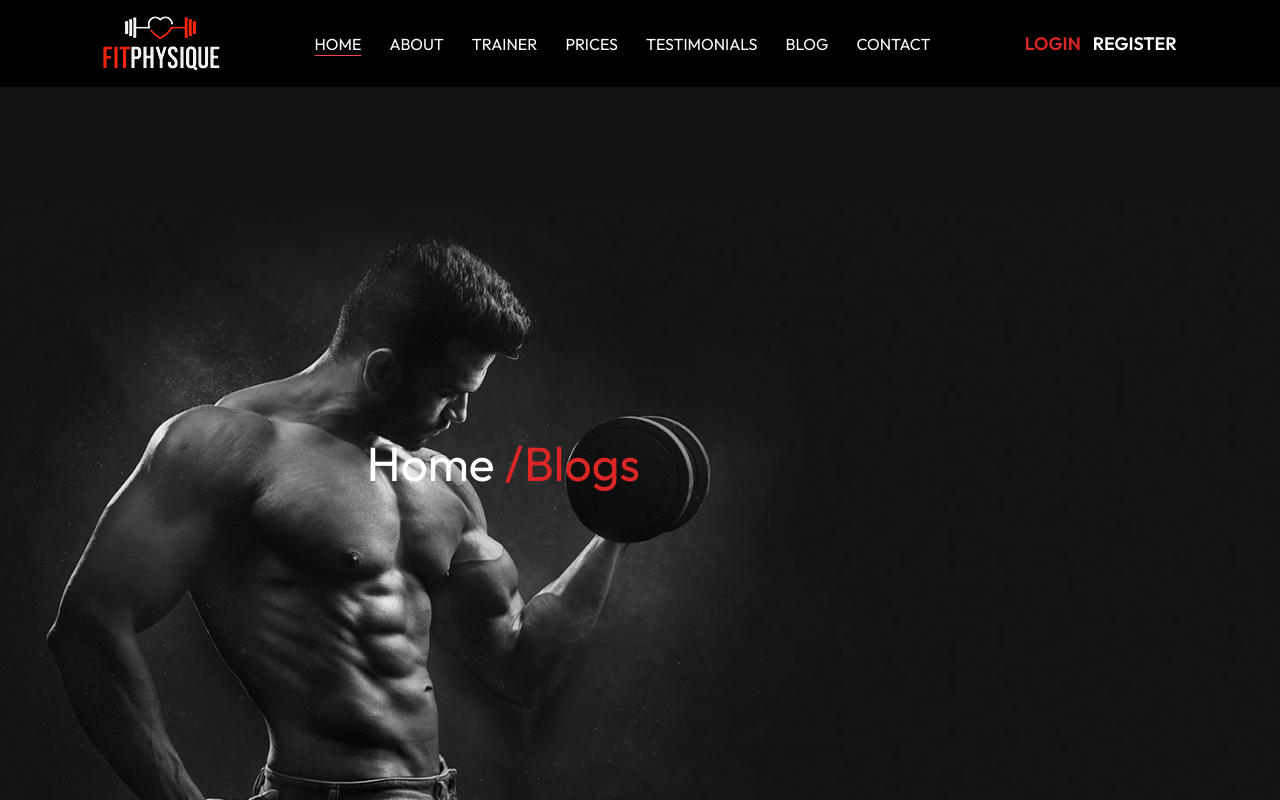
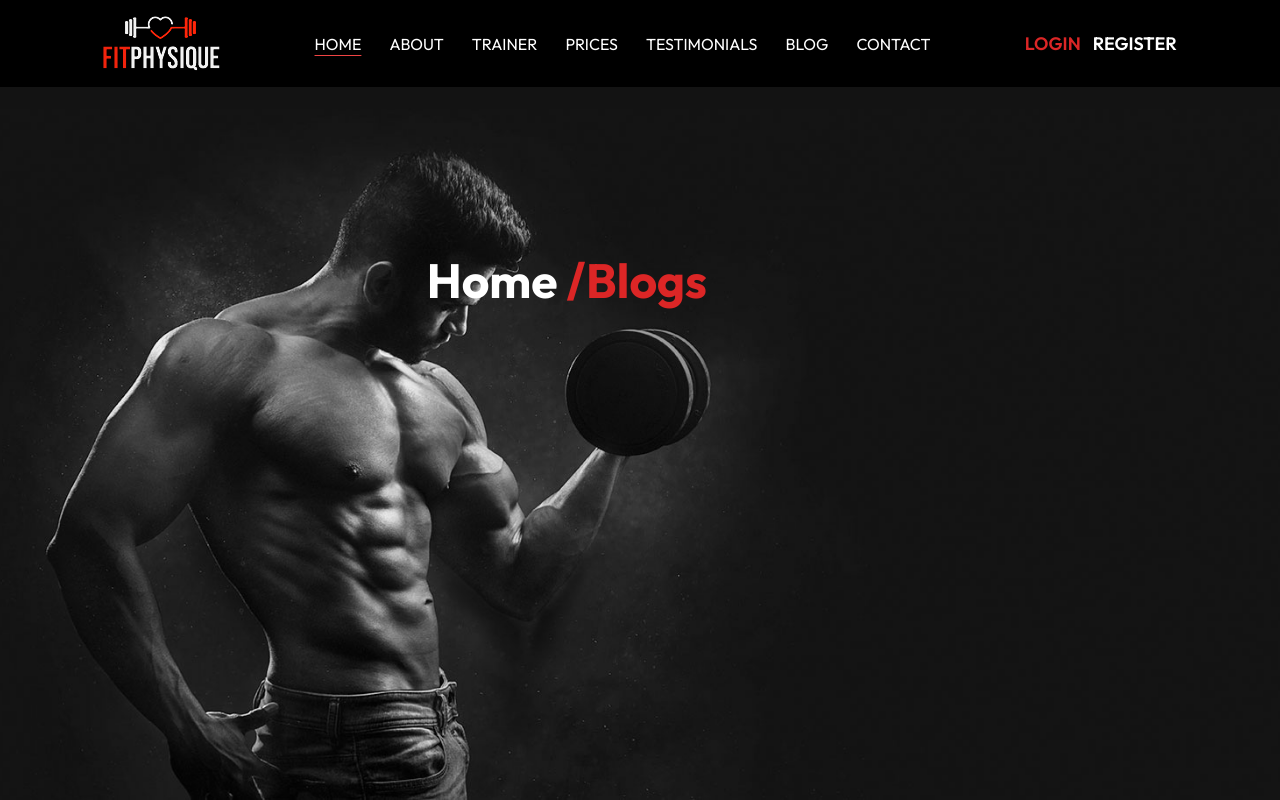
Before and after one commit to Biswash059/Gym_website, a React (Vite) app: page /blog in a window 1280 px wide. Shown: the top 800 px of the page. Built offline with nearby package versions, Linux system fonts and the light colour scheme.

Commit message:
hero fixed

```diff
--- a/src/App.jsx
+++ b/src/App.jsx
@@ -11,7 +11,8 @@ const App = () => {
   return (
     <Routes>
       <Route path="/" element={<Home />}></Route>
-      <Route path="/about" element={<Trainer />} />
+      <Route path="/trainer" element={<Trainer />} />
+      <Route path="/about" element={<About />} />
       <Route path="/blog" element={<Blog />} />
       <Route path="/blog/:id" element={<BlogContent />} />
     </Routes>
--- a/src/Components/BlogContent.jsx
+++ b/src/Components/BlogContent.jsx
@@ -5,6 +5,7 @@ import Blog2 from "../assets/img/blog/post2.jpg";
 import Blog3 from "../assets/img/blog/post3.jpg";
 import Blog4 from "../assets/img/blog/post4.jpg";
 import Header from "./Header";
+import Footer from "./Footer";
 
 const blogData = [
   {
@@ -51,12 +52,15 @@ const BlogContent = () => {
   return (
     <div>
       <Header />
-      <div className="p-6 max-w-[50vw]">
+      <div className=" flex flex-col sm:flex-row gap-10 mt-20 min-h-screen max-w-[80vw]">
+        <div className="w-full h-full">
           <img
             src={blog.img}
             alt={blog.title}
             className="w-full max-w-2xl rounded-lg mb-4"
           />
+        </div>
+        <div className="flex flex-col text-center">
           <p className="text-gray-600 mb-4">{blog.date}</p>
           <h1 className="text-3xl font-bold mb-4">{blog.title}</h1>
           <p className="text-[18px] font-semibold md:h4 text-gray-700">
@@ -64,6 +68,8 @@ const BlogContent = () => {
           </p>
         </div>
       </div>
+      <Footer />
+    </div>
   );
 };
 
--- a/src/Components/Hero.jsx
+++ b/src/Components/Hero.jsx
@@ -10,7 +10,7 @@ const Hero = () => {
       id="home"
     >
       <Header />
-      <div className="container mx-auto h-screen">
+      <div className="container mx-auto">
         <Slider />
       </div>
     </section>
--- a/src/Components/Slider.jsx
+++ b/src/Components/Slider.jsx
@@ -13,12 +13,12 @@ const Slider = () => {
         <SwiperSlide>
           <div className="relative h-[80vh] flex justify-end pt-48">
             <div className="absolute right-[15%] flex flex-col gap-4 items-center lg:items-start lg:max-w-[700px]">
-              <h1 className=" text-4xl sm:text-6xl text-white font-bold">
+              <h1 className="text-6xl text-left text-white font-bold">
                 <span className="text-red-600">Hard Work</span>
                 <br />
                 is For Every Success
               </h1>
-              <p className="text-white text-center lg:text-left">
+              <p className="text-white text-left">
                 Start by taking inspiration, Continue it to give inspiration
               </p>
               <CustomButton
@@ -31,17 +31,17 @@ const Slider = () => {
         <SwiperSlide className="">
           <div className="relative h-[80vh] flex justify-end pt-48">
             <div className="absolute right-[15%] flex flex-col gap-4 items-center lg:items-start lg:max-w-[700px]">
-              <h1 className="text-6xl text-white font-bold">
+              <h1 className="text-6xl text-left text-white font-bold">
                 <span className="text-red-600">Now Pain</span>
                 <br />
                 Then Gain -Biswash
               </h1>
-              <p className="text-white text-center lg:text-left">
+              <p className="text-white text-left">
                 Start by taking inspiration, Continue it to give inspiration
               </p>
               <CustomButton
                 text="Get started"
-                containerStyles="w-[196px] h-[62px] bg-red-300 mt-4"
+                containerStyles="w-[196px] h-[62px] bg-red-300 mt-4 "
               />
             </div>
           </div>
--- a/src/Pages/Blog.jsx
+++ b/src/Pages/Blog.jsx
@@ -2,26 +2,27 @@ import React from "react";
 import Header from "../Components/Header";
 import HeroImage from "../assets/img/hero/bg.png";
 import BlogList from "../Components/BlogList";
+import Footer from "../Components/Footer";
 
 const Blog = () => {
   return (
     <section>
-      <div className=" w-full sm-overflow-x-hidden ">
+      <div
+        className=" relative min-h-screen bg-cover bg-center bg-no-repeat "
+        style={{ backgroundImage: `url(${HeroImage})` }}
+      >
         <Header />
-        <div
-          className=" relative min-h-screen bg-cover bg-center bg-no-repeat "
-          style={{ backgroundImage: `url(${HeroImage})` }}
-        >
-          <div className="absolute right-1/2 bottom-1/2">
-            <h1 className="text-5xl  text-white">
-              Home <span className="text-red-600">/Blogs</span>
-            </h1>
-          </div>
+
+        <div className="absolute block left-56 top-64 md:left-1/3 md:bottom-2/4">
+          <h1 className="text-5xl font-bold  text-white">
+            Home <span className="text-red-600">/Blogs</span>
+          </h1>
         </div>
       </div>
       <div>
         <BlogList />
         <BlogList />
+        <Footer />
       </div>
     </section>
   );
```
Lines whose indentation alone changed are shown as unchanged.
